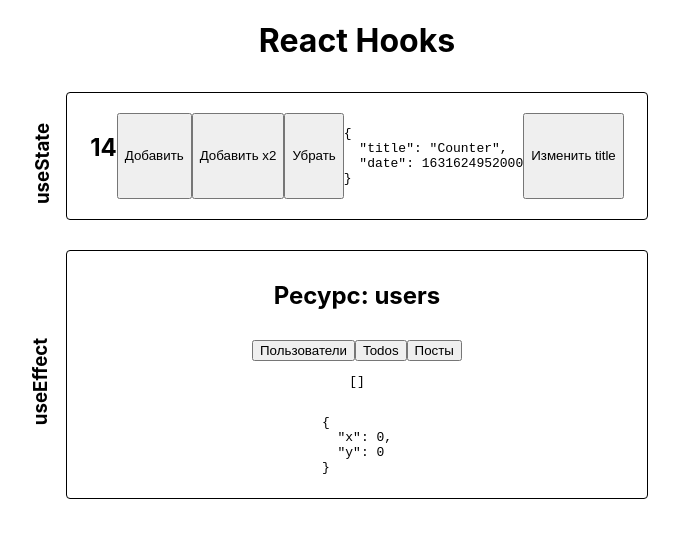
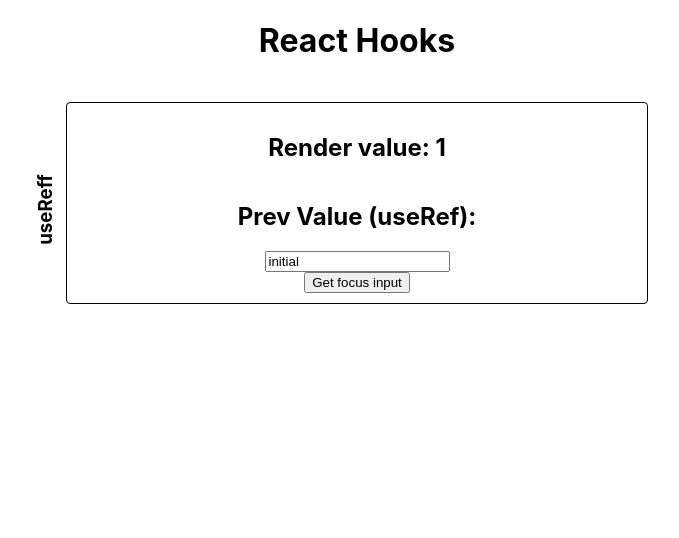
Before and after one commit to AndrewDisin/Hooks, a React (Create React App) app: page / in a window 1280 px wide. Shown: the top 538 px of the page, without its empty margins (283-962 px from the left). Built offline with nearby package versions, Linux system fonts and the light colour scheme; no server answers.

Commit message:
Работа с useRef

```diff
--- a/src/App.js
+++ b/src/App.js
@@ -1,12 +1,14 @@
-import Counter from './components/counter/Counter';
-import Tabs from './components/Tabs/Tabs';
+// import Counter from './components/Counter/Counter';
+// import Tabs from './components/Tabs/Tabs';
+import RenderCount from './components/RenderCount/RenderCount';
 
 function App() {
   return (
     <div className="wrapper">
       <h1>React Hooks</h1>
-      <Counter />
-      <Tabs />
+      {/* <Counter />
+      <Tabs /> */}
+      <RenderCount />
     </div>
   );
 }
--- /dev/null
+++ b/src/components/RenderCount/RederCount.css
@@ -0,0 +1,19 @@
+.renderCount {
+  position: relative;
+  display: flex;
+  flex-direction: column;
+  justify-content: center;
+  align-items: center;
+  min-width: 560px;
+  padding: 10px;
+  margin: 20px 0;
+  border: 1px solid black;
+  border-radius: 4px;
+}
+
+.renderCount h3 {
+  position: absolute;
+  left: 0px;
+  top: 50%;
+  transform: translate(-80%, -100%) rotate(-90deg);
+}
--- /dev/null
+++ b/src/components/RenderCount/RenderCount.js
@@ -0,0 +1,49 @@
+import React, { useState, useEffect, useRef } from 'react';
+import './RederCount.css';
+
+function RenderCount() {
+  const [value, setValue] = useState('initial');
+
+  // для сохранения данных между рендерами компонента можно использовать useRef...
+  //...(очень похож на useState, но без перерисовки компонента, при изменении значения в state)
+  const renderCount = useRef(1);
+
+  // используется useRef так же для получения ссылки на Dom-элементы
+  const inputRef = useRef(null);
+
+  // useEffect так же используется для получения предыдущего значения state
+  const prevValue = useRef('');
+
+  useEffect(() => {
+    renderCount.current++;
+    console.log(inputRef.current);
+  });
+
+  useEffect(() => {
+    prevValue.current = value;
+  }, [value]);
+
+  const focus = (ref) => {
+    ref.current.focus();
+  };
+
+  return (
+    <div className="renderCount">
+      <h3>useReff</h3>
+      <h2 className="renderCount__title">
+        Render value: {renderCount.current}
+      </h2>
+      <h2 className="renderCount__title">
+        Prev Value (useRef): {prevValue.current}
+      </h2>
+      <input
+        ref={inputRef}
+        value={value}
+        onChange={(e) => setValue(e.target.value)}
+      />
+      <button onClick={() => focus(inputRef)}>Get focus input</button>
+    </div>
+  );
+}
+
+export default RenderCount;
```
